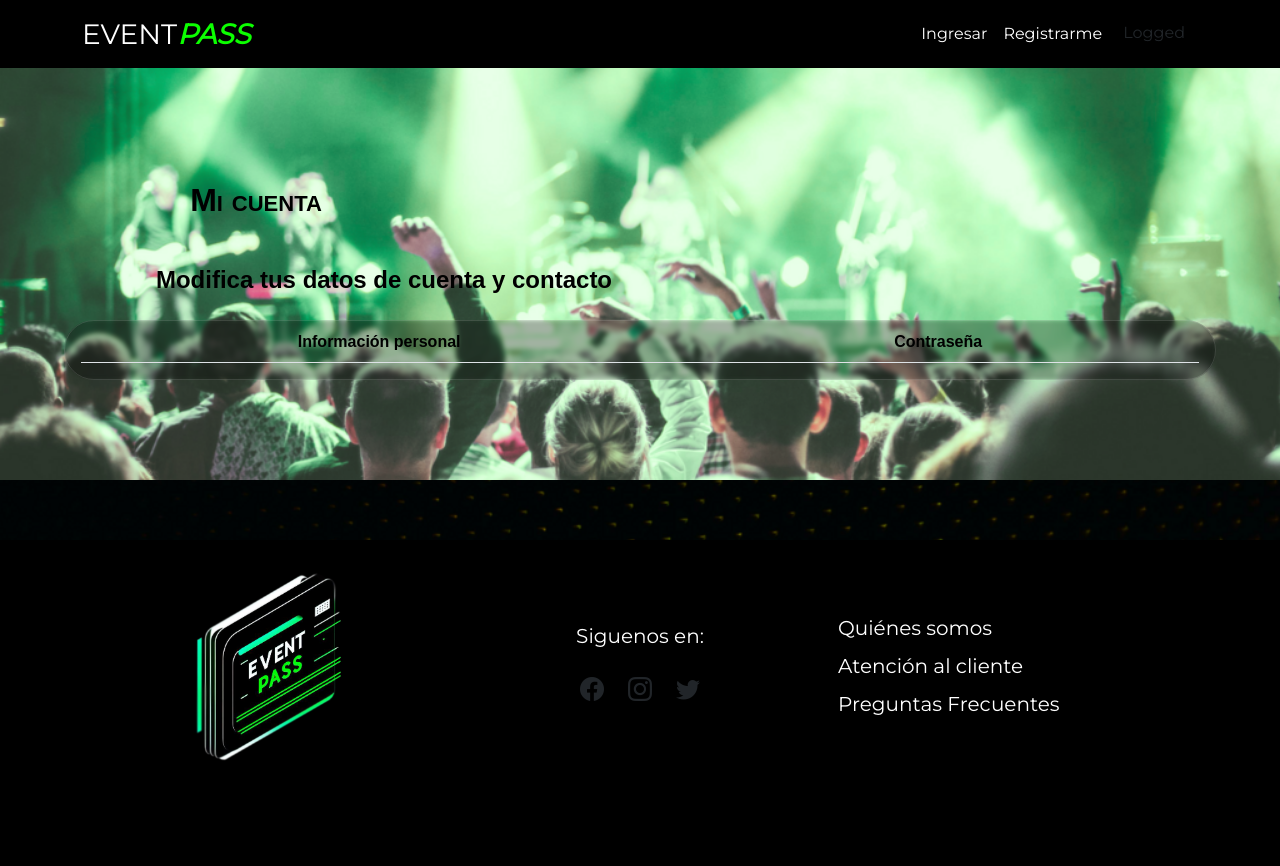
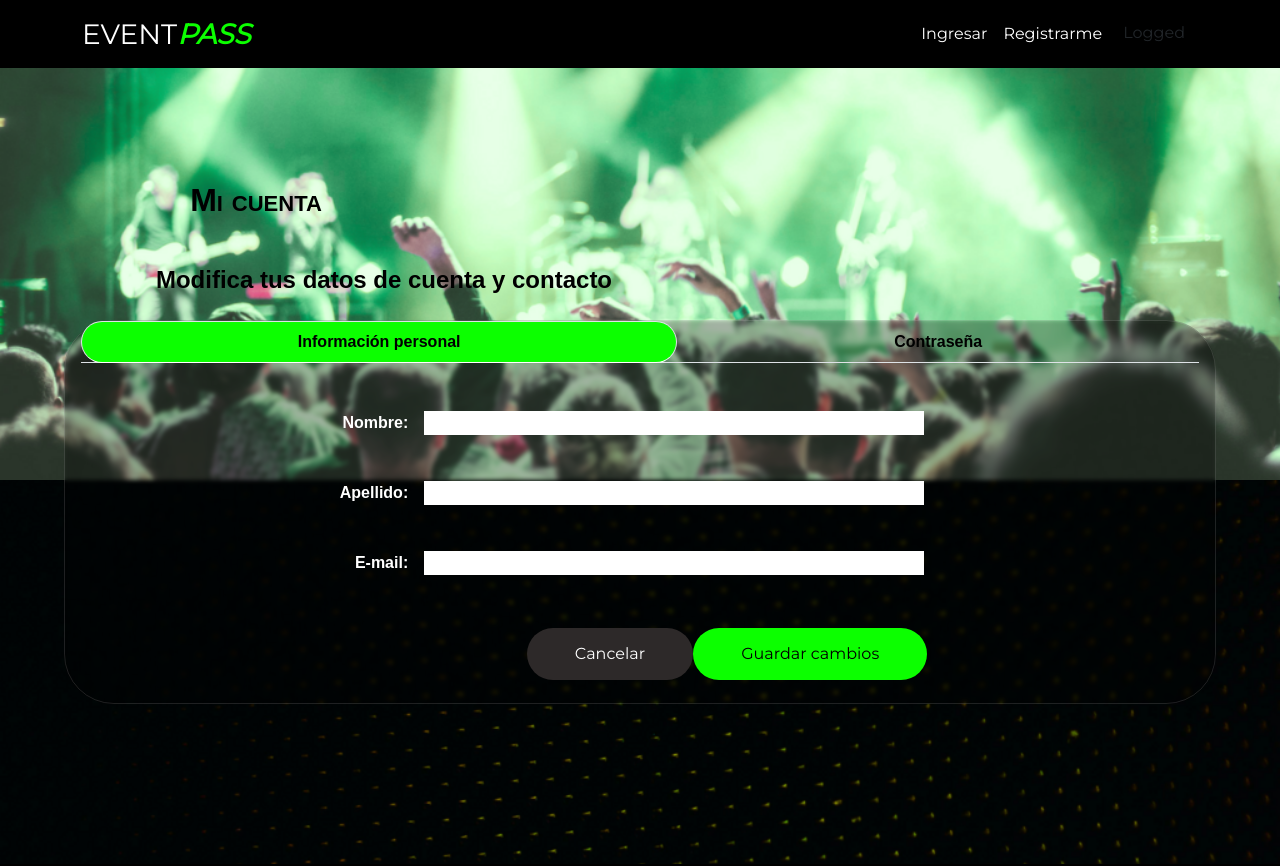
Before and after one commit to emmadamico/23644-grupo2-eventpass, a React (Create React App) app: page /profile in a window 1280 px wide. Shown: the top 866 px of the page. Before the commit the page ends 800 px from the top, so only its background shows below. Built offline with nearby package versions, Linux system fonts and the light colour scheme.

Commit message:
se agrega formulario de usuario y contraseña

```diff
--- a/src/pages/Profile.jsx
+++ b/src/pages/Profile.jsx
@@ -1,11 +1,38 @@
+import "../App.css";
+import { useState } from 'react';
 import { MyNavbar } from "../components/Navbar";
 import { Footer } from "../components/Footer";
 import Tab from 'react-bootstrap/Tab';
 import Tabs from 'react-bootstrap/Tabs';
-import '../styles/profile.css'
+import '../styles/profile.css';
+import 'bootstrap/dist/css/bootstrap.min.css';
 
 
 export function Profile() {
+  const [name, setName] = useState('');
+  const [surname, setSurname] = useState('');
+  const [email, setEmail] = useState('');
+
+  const [currentPassword, setCurrentPassword] = useState('');
+  const [newPassword, setNewPassword] = useState('');
+  const [repeatPassword, setRepeatPassword] = useState('');
+
+  const handlePasswordCancel = () => {
+    // Aquí puedes agregar la lógica para manejar la cancelación del cambio de contraseña
+  };
+
+  const handlePasswordChange = () => {
+    // Aquí puedes agregar la lógica para manejar el cambio de contraseña
+  };
+
+  const handleCancel = () => {
+    // Aquí puedes agregar la lógica para manejar la cancelación de los cambios
+  };
+
+  const handleSave = () => {
+    // Aquí puedes agregar la lógica para guardar los cambios
+  };
+
   return (
     <main>
       <MyNavbar/>
@@ -17,21 +44,77 @@ export function Profile() {
           <h1 className="title">Mi cuenta</h1>
           <p>Modifica tus datos de cuenta y contacto</p>
       </banner>
+
+
+
       <div className="card-user mx-auto">
         <Tabs
-        defaultActiveKey="profile"
-        id="fill-tab-example"
-        className="mb-3"
-        fill
-      >
-        <Tab eventKey="info-user" title="Información personal">
-          Tab content for Home
+          defaultActiveKey="user-info"
+          id="fill-tab-example"
+          className="mb-3"
+          fill
+        >
+        <Tab eventKey="user-info" title="Información personal">
+        <section className='form-container d-flex flex-column justify-content-center align-items-center'>
+          <form className="d-flex flex-column align-items-end p-3 user-form">
+                <div className='form-item mt-3'>
+                <label>
+                    Nombre:
+                    <input className='mx-3 border-0 input-form' type="text"value={name} onChange={e => setName(e.target.value)} />
+                  </label>
+                </div>
+                <div className='form-item mt-3'>
+                  <label>
+                    Apellido:
+                    <input className='mx-3 border-0 input-form' type="text" value={surname} onChange={e => setSurname(e.target.value)} />
+                  </label>
+                </div>
+                <div className='form-item mt-3'>
+                  <label>
+                    E-mail:
+                    <input className='mx-3 border-0 input-form' type="email" value={email} onChange={e => setEmail(e.target.value)} />
+                  </label>
+                </div>
+                <div className='btn form-item mt-3'>
+                  <button className='cancel-btn' type="button" onClick={handleCancel}>Cancelar</button>
+                  <button className='save-btn' type="button" onClick={handleSave}>Guardar cambios</button>
+                </div>
+              </form>
+        </section>
         </Tab>
+
         <Tab eventKey="password" title="Contraseña">
-          Tab content for Loooonger Tab
+        <section className='form-container d-flex flex-column justify-content-center align-items-center'>
+        <form className="d-flex flex-column justify-content-center align-items-end p-3 user-form">
+            <div className='form-item mt-3'>
+              <label>
+                  Contraseña actual:
+                  <input className='mx-3 border-0 input-form' type="password" value={currentPassword} onChange={e => setCurrentPassword(e.target.value)} />
+              </label>
+            </div>
+            <div className='form-item mt-3'>
+              <label>
+                Nueva contraseña:
+                <input className='mx-3 border-0 input-form' type="password" value={newPassword} onChange={e => setNewPassword(e.target.value)} />
+              </label>
+            </div>
+            <div className='form-item mt-3'>
+              <label>
+                  Repita contraseña:
+                  <input className='mx-3 border-0 input-form' type="password" value={repeatPassword} onChange={e => setRepeatPassword(e.target.value)} />
+              </label>
+            </div>
+            <div className='btn form-item mt-3'>
+              <button className='cancel-btn' type="button" onClick={handlePasswordCancel}>Cancelar</button>
+              <button className='save-btn' type="button" onClick={handlePasswordChange}>Cambiar contraseña</button>
+            </div>
+          </form>
+        </section>
+
         </Tab>
       </Tabs>
       </div>
+
       <Footer/>
     </main>
   );
--- a/src/styles/profile.css
+++ b/src/styles/profile.css
@@ -44,7 +44,50 @@ main{
     font-family: 'Montserrat', sans-serif;
     font-weight: bolder;
 }
-.card-user .nav-tabs .nav-link:active,
-.card-user .nav-tabs .nav-link:focus {
+
+.card-user .nav-tabs .nav-link.active {
     background-color: #0CFF00;
 }
+
+.user-form label{
+    margin-bottom: 30px;
+    color: white;
+    font-size: 1em;
+    font-family: 'Montserrat', sans-serif;
+    font-weight: bolder;
+}
+
+.btn{
+    display: flex;
+}
+
+.cancel-btn{
+    font-size: 1em;
+    background-color: #2D2929;
+    color: white;
+    padding: 14px 48px;
+    border-radius: 50px;
+    transition: all .3s ease-in-out;
+    border: none;
+  }
+  .cancel-btn:hover{
+    background-color: rgb(31, 31, 31, 0.9);;
+  }
+
+.save-btn{
+    font-size: 1em;
+    background-color: #0CFF00;
+    color: black;
+    padding: 14px 48px;
+    border-radius: 50px;
+    transition: all .3s ease-in-out;
+    border: none;
+}
+
+.save-btn:hover{
+    background-color: rgba(11, 200, 0);
+  }
+
+  .input-form{
+    width: 500px;
+  }
```
